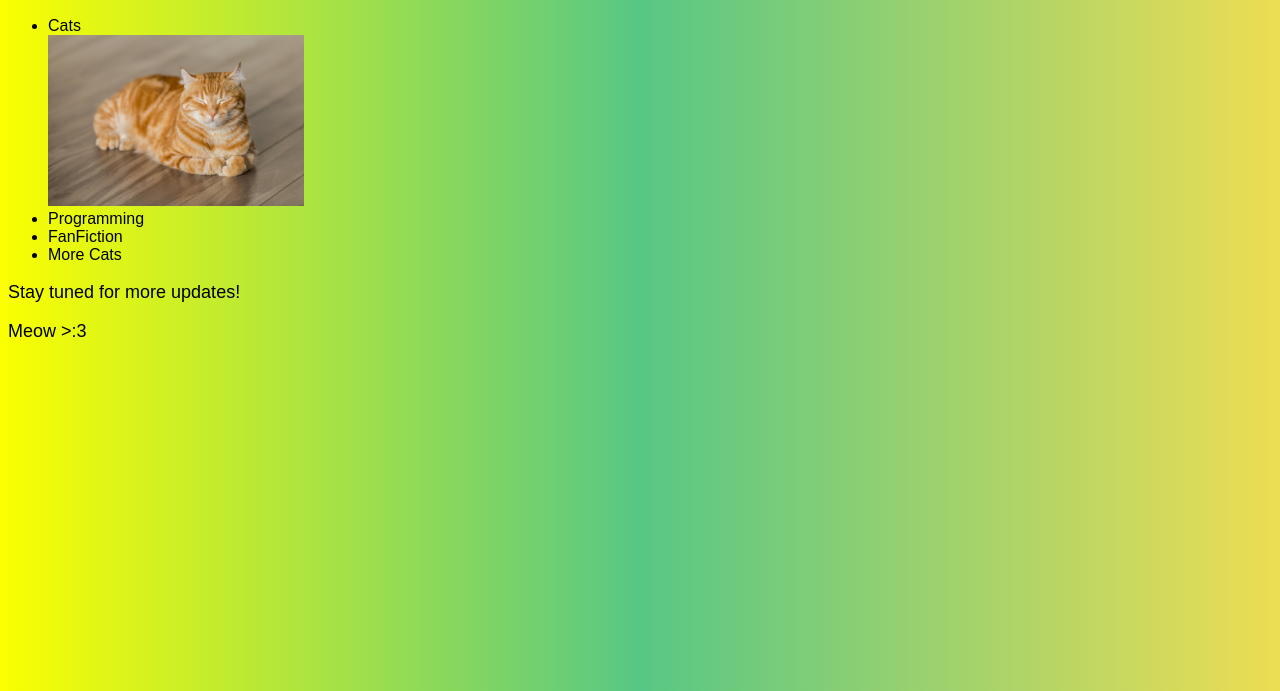
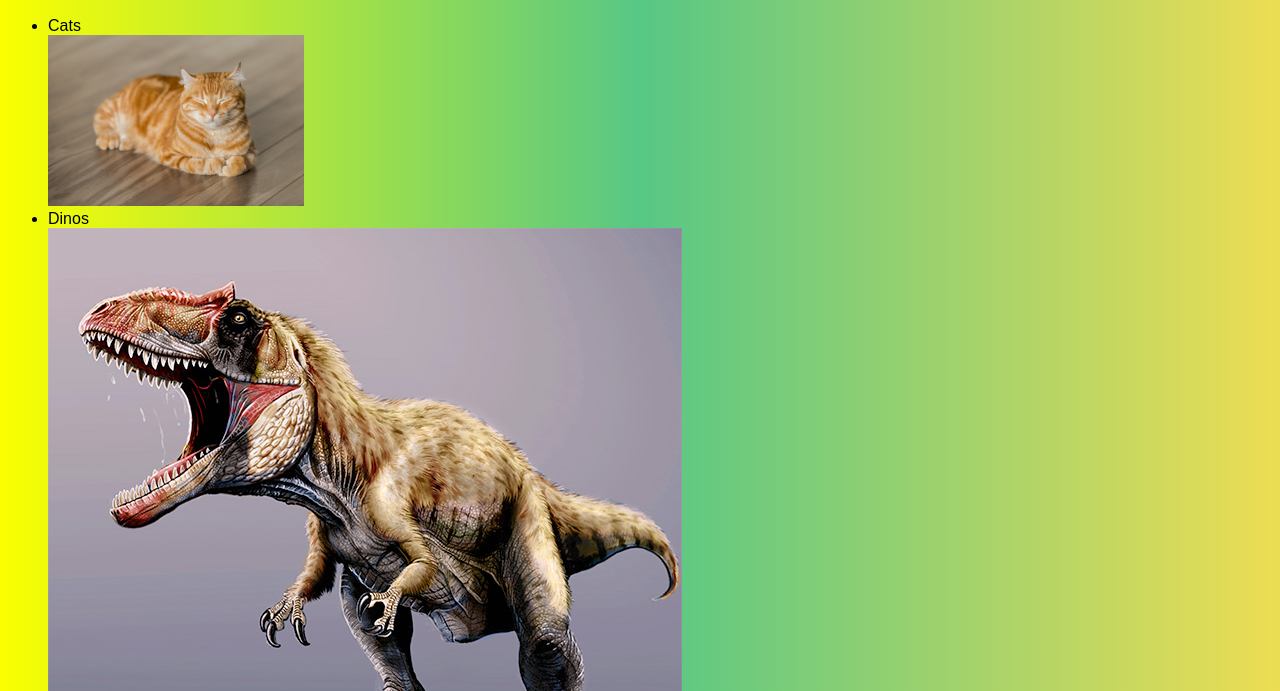
Before and after one commit to caitlyndb/website, a plain HTML site: page index.html in a window 1280 px wide. Shown: the part 109-800 px from the top of the page. Drawn offline with Linux system fonts and the light colour scheme.

Commit message:
Add new favorite interest

```diff
--- a/index.html
+++ b/index.html
@@ -26,6 +26,8 @@
     <ul>
         <li>Cats</li>
         <img src="cat.jpg" width="256px"></img>
+        <li>Dinos</li>
+        <img src="dino.jpg"></img>
         <li>Programming</li>
         <li>FanFiction</li>
         <li>More Cats</li>
```
Also changed, not shown: dino.jpg (added).
